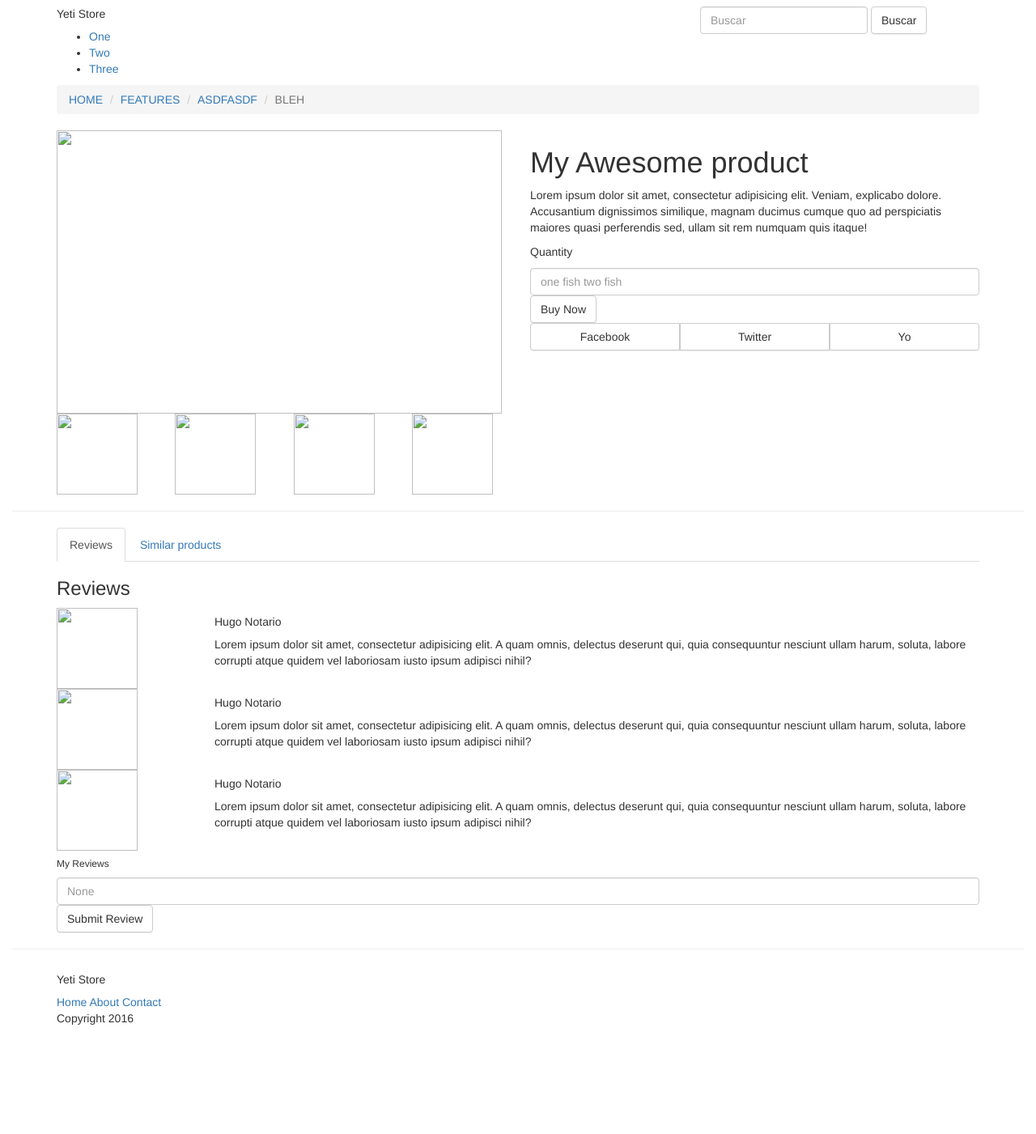
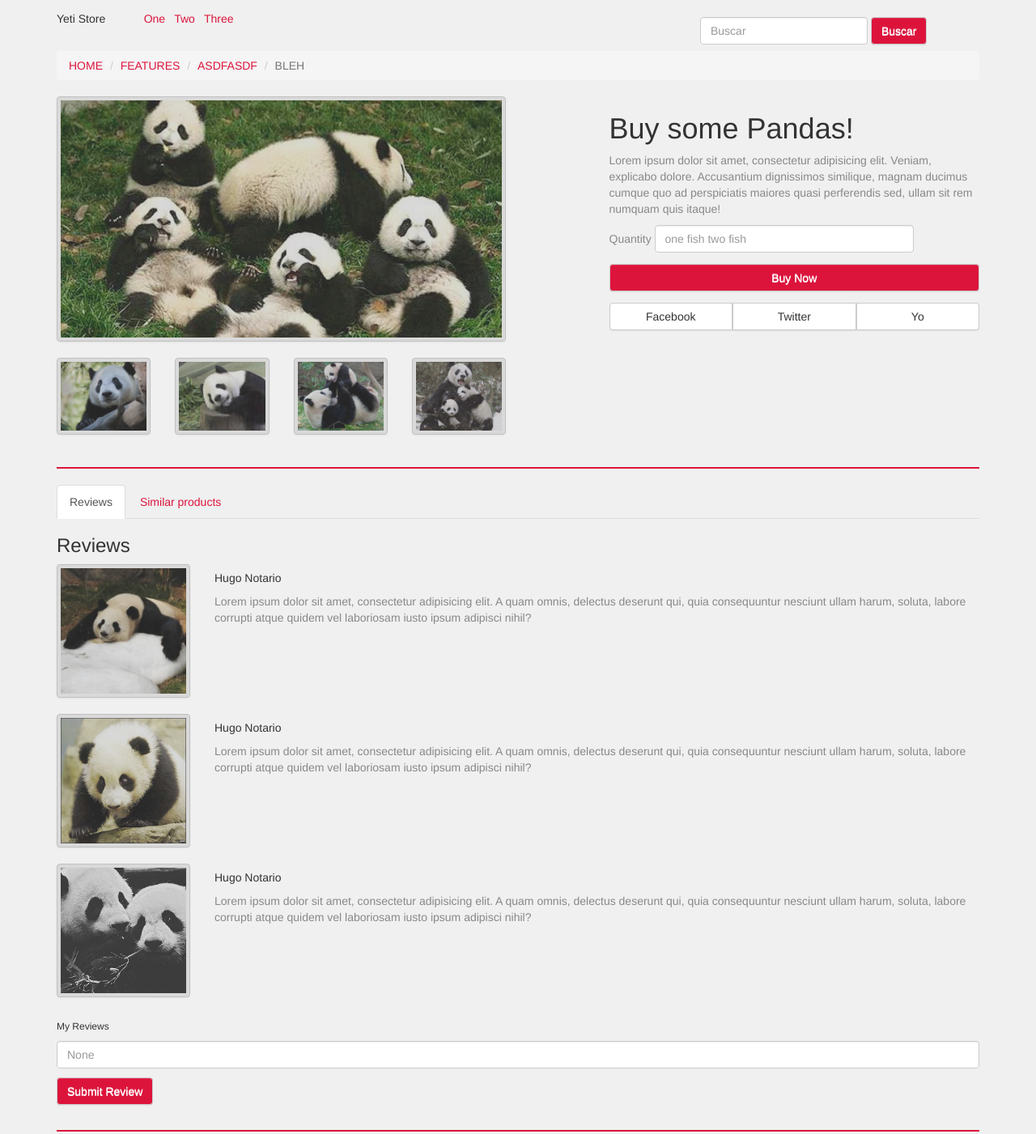
Before and after one commit to opazisimo/learning-bootstrap, a plain HTML site: page index.html in a window 1280 px wide. Shown: the top 1401 px of the page at 81% size. Before the commit the page ends 1278 px from the top, so only its background shows below. Drawn offline with nearby package versions, Linux system fonts and the light colour scheme.

Commit message:
added images and changes of main.css

```diff
--- a/css/main.css
+++ b/css/main.css
@@ -0,0 +1,47 @@
+img {
+	max-width: 100%;
+	-webkit-filter: contrast(70%);
+}
+body {
+	background-color: #F0F0F0 ;
+}
+.imghvr:hover {
+	-webkit-filter: contrast(90%);
+}
+.navi {
+	padding-top: 1%;
+}
+.inli {
+	display: inline;
+}
+a {
+	color: Crimson ;
+}
+hr {
+	border: 1px solid Crimson;
+}
+p {
+	color: #888888 ;
+}
+.b-quantity {
+	width: 70%;
+}
+
+.b-but {
+	background-color: Crimson;
+	color: white;
+}
+.b-buynow {
+	width: 100%;
+	margin-top: 3%;
+	margin-bottom: 3%;
+}
+.b-review {
+	margin-top: 1%;
+	margin-bottom: 1%;
+}
+
+.footer a, .navi a {
+	margin-left: 1%;
+	margin-right: 1%;
+}
--- a/index.html
+++ b/index.html
@@ -20,11 +20,11 @@
 			<div class="container">
 				<div class="row">
 					<div class="col-md-4">
-						<h5>Yeti Store</h5>
-						<ul>
-							<li><a href="">One</a></li>
-							<li><a href="">Two</a></li>
-							<li><a href="">Three</a></li>
+						<h5 class="inli">Yeti Store</h5>
+						<ul class="inli">
+							<li class="inli"><a href="">One</a></li>
+							<li class="inli"><a href="">Two</a></li>
+							<li class="inli"><a href="">Three</a></li>
 						</ul>
 					</div>
 					<div class="col-md-offset-4 col-md-4">
@@ -32,7 +32,7 @@
 						  <div class="form-group">
 						    <input type="text" class="form-control" placeholder="Buscar">
 						  </div>
-						  <button type="submit" class="btn btn-default">Buscar</button>
+						  <button type="submit" class="btn btn-default b-but">Buscar</button>
 						</form>
 					</div>
 				</div>
@@ -55,30 +55,32 @@
 					<div class="col-md-6">
 						<div class="row">
 							<div class="col-md-12">
-								<img src="#" alt="" width="550px" height="350px">
+								<img src="img/1.jpg" class="thumbnail">
 							</div>
 						</div>
 						<div class="row">
 							<div class="col-md-3">
-								<img src="#" alt="" width="100px" height="100px">
+								<img src="img/2.jpg" class="thumbnail imghvr">
 							</div>
 							<div class="col-md-3">
-								<img src="#" alt="" width="100px" height="100px">
+								<img src="img/3.jpg" class="thumbnail imghvr">
 							</div>
 							<div class="col-md-3">
-								<img src="#" alt="" width="100px" height="100px">
+								<img src="img/4.jpg" class="thumbnail imghvr">
 							</div>
 							<div class="col-md-3">
-								<img src="#" alt="" width="100px" height="100px">
+								<img src="img/5.jpg" class="thumbnail imghvr">
 							</div>
 						</div>
 					</div>
-					<div class="col-md-6">
-						<h1>My Awesome product</h1>
+					<div class="col-md-offset-1 col-md-5">
+						<h1>Buy some Pandas!</h1>
 						<p>Lorem ipsum dolor sit amet, consectetur adipisicing elit. Veniam, explicabo dolore. Accusantium dignissimos similique, magnam ducimus cumque quo ad perspiciatis maiores quasi perferendis sed, ullam sit rem numquam quis itaque!</p>
 
-						<p>Quantity</p>	<input type="text" class="form-control" placeholder="one fish two fish">
-						<button type="submit" class="btn btn-default">Buy Now</button>
+						<p class="inli">Quantity</p>	<input type="text" class="form-control b-quantity inli" placeholder="one fish two fish">
+						<br>
+						<button type="submit" class="btn btn-default b-but b-buynow">Buy Now</button>
+
 						<div class="btn-group btn-group-justified" role="group" aria-label="...">
 
 						  <div class="btn-group" role="group">
@@ -93,8 +95,8 @@
 						</div>
 					</div>
 				</div>
+				<hr>
 			</div>
-			<hr>
 		</section>
 <!-- Reviews -->
 		<section class="reviews">
@@ -110,7 +112,7 @@
 								<h3>Reviews</h3>
 								<div class="row reviews">
 									<div class="col-md-2">
-										<img src="#" alt="" width="100px" height="100px">
+										<img src="img/6.jpg" class="thumbnail">
 									</div>
 									<div class="col-md-10">
 										<h5>Hugo Notario</h5>
@@ -119,7 +121,7 @@
 								</div>
 								<div class="row reviews">
 									<div class="col-md-2">
-										<img src="#" alt="" width="100px" height="100px">
+										<img src="img/7.jpg" class="thumbnail">
 									</div>
 									<div class="col-md-10">
 										<h5>Hugo Notario</h5>
@@ -128,7 +130,7 @@
 								</div>
 								<div class="row reviews">
 									<div class="col-md-2">
-										<img src="#" alt="" width="100px" height="100px">
+										<img src="img/8.jpg" class="thumbnail">
 									</div>
 									<div class="col-md-10">
 										<h5>Hugo Notario</h5>
@@ -139,26 +141,26 @@
 									<div class="col-md-12">
 										<h6>My Reviews</h6>
 										<input type="text" class="form-control" placeholder="None">
-										<button type="submit" class="btn btn-default">Submit Review</button>
+										<button type="submit" class="b-buscar btn btn-default b-but b-review">Submit Review</button>
 									</div>
 								</div>
 							</div>
 						</div>
 					</div>
 				</div>
+				<hr>
 			</div>
-			<hr>
 		</section>
 <!-- footer -->
 		<section class="footer">
 			<div class="container">
 				<div class="row">
 					<div class="col-md-12 footergroup">
-						<h5>Yeti Store</h5>
+						<h5 class="inli">Yeti Store</h5>
 						<a href="#">Home</a>
 						<a href="#">About</a>
 						<a href="#">Contact</a>
-						<p>Copyright 2016</p>
+						<p align="right">Copyright 2016</p>
 					</div>
 				</div>
 			</div>
```
Also changed, not shown: img/1.jpg (added), img/2.jpg (added), img/3.jpg (added), img/4.jpg (added), img/5.jpg (added), img/6.jpg (added), img/7.jpg (added), img/8.jpg (added), 2 other files.
